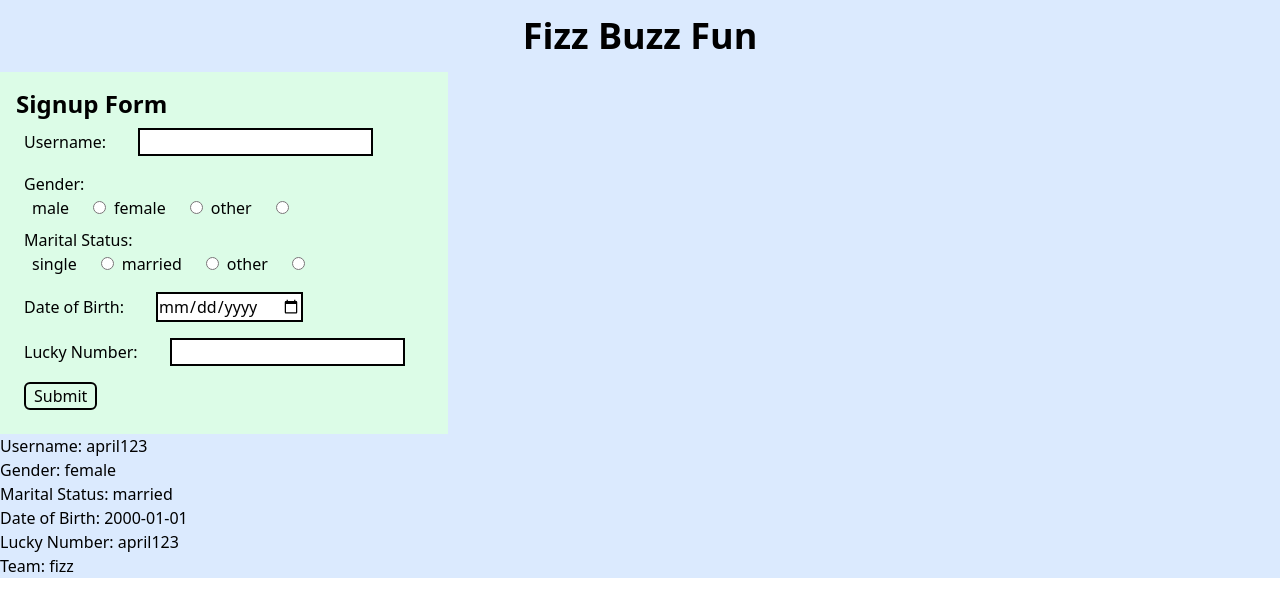
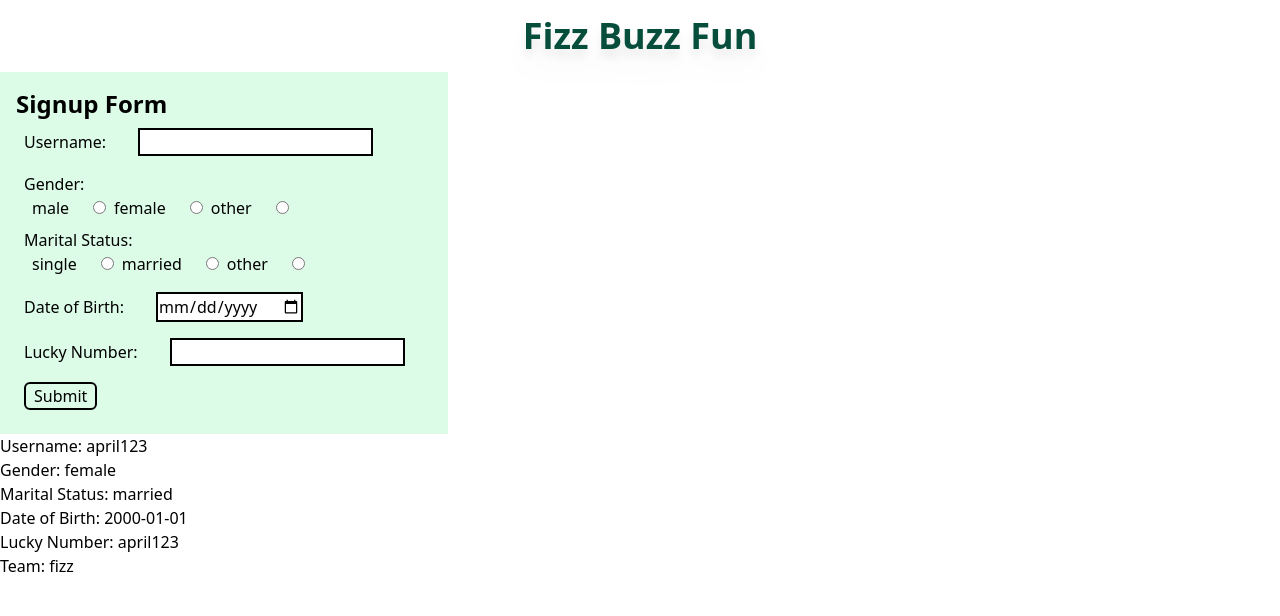
Before and after one commit to simonxcode/fizz-buzz-fun, a React (Create React App) app: page / in a window 1280 px wide. Shown: the top 616 px of the page. Built offline with nearby package versions, Linux system fonts and the light colour scheme.

Commit message:
create header component

```diff
--- a/src/App.js
+++ b/src/App.js
@@ -1,10 +1,11 @@
 import React from 'react'
-import Form from './components/Form';
+import Header from './components/Header'
+import Form from './components/Form'
 
 const App = () => {
   return (
-    <div className="bg-blue-100">
-      <p className="text-4xl text-center font-bold p-4">Fizz Buzz Fun</p>
+    <div>
+      <Header />
       <Form />
     </div>
   );
--- /dev/null
+++ b/src/components/Header/Header.jsx
@@ -0,0 +1,9 @@
+import React from 'react'
+
+const Header = () => (
+  <div className="flex justify-center items-center text-4xl text-center font-semibold p-4 text-emerald-900 drop-shadow-xl">
+    Fizz Buzz Fun
+  </div>
+)
+
+export default Header
--- /dev/null
+++ b/src/components/Header/index.js
@@ -0,0 +1 @@
+export { default } from './Header'
--- a/src/components/Main/index.js
+++ /dev/null
@@ -1 +0,0 @@
-export { default } from './Main'
--- a/src/style/main.css
+++ b/src/style/main.css
@@ -495,8 +495,27 @@ Ensure the default browser behavior of the `hidden` attribute.
 .font-bold {
   font-weight: 700;
 }
+.font-semibold {
+  font-weight: 600;
+}
 .text-inherit {
   color: inherit;
+}
+.text-sky-900 {
+  --tw-text-opacity: 1;
+  color: rgb(12 74 110 / var(--tw-text-opacity));
+}
+.text-green-100 {
+  --tw-text-opacity: 1;
+  color: rgb(220 252 231 / var(--tw-text-opacity));
+}
+.text-emerald-900 {
+  --tw-text-opacity: 1;
+  color: rgb(6 78 59 / var(--tw-text-opacity));
+}
+.drop-shadow-xl {
+  --tw-drop-shadow: drop-shadow(0 20px 13px rgb(0 0 0 / 0.03)) drop-shadow(0 8px 5px rgb(0 0 0 / 0.08));
+  filter: var(--tw-blur) var(--tw-brightness) var(--tw-contrast) var(--tw-grayscale) var(--tw-hue-rotate) var(--tw-invert) var(--tw-saturate) var(--tw-sepia) var(--tw-drop-shadow);
 }
 .filter {
   filter: var(--tw-blur) var(--tw-brightness) var(--tw-contrast) var(--tw-grayscale) var(--tw-hue-rotate) var(--tw-invert) var(--tw-saturate) var(--tw-sepia) var(--tw-drop-shadow);
```
Also changed, not shown: src/components/Main/Main.jsx (deleted, +0 -21 lines).
